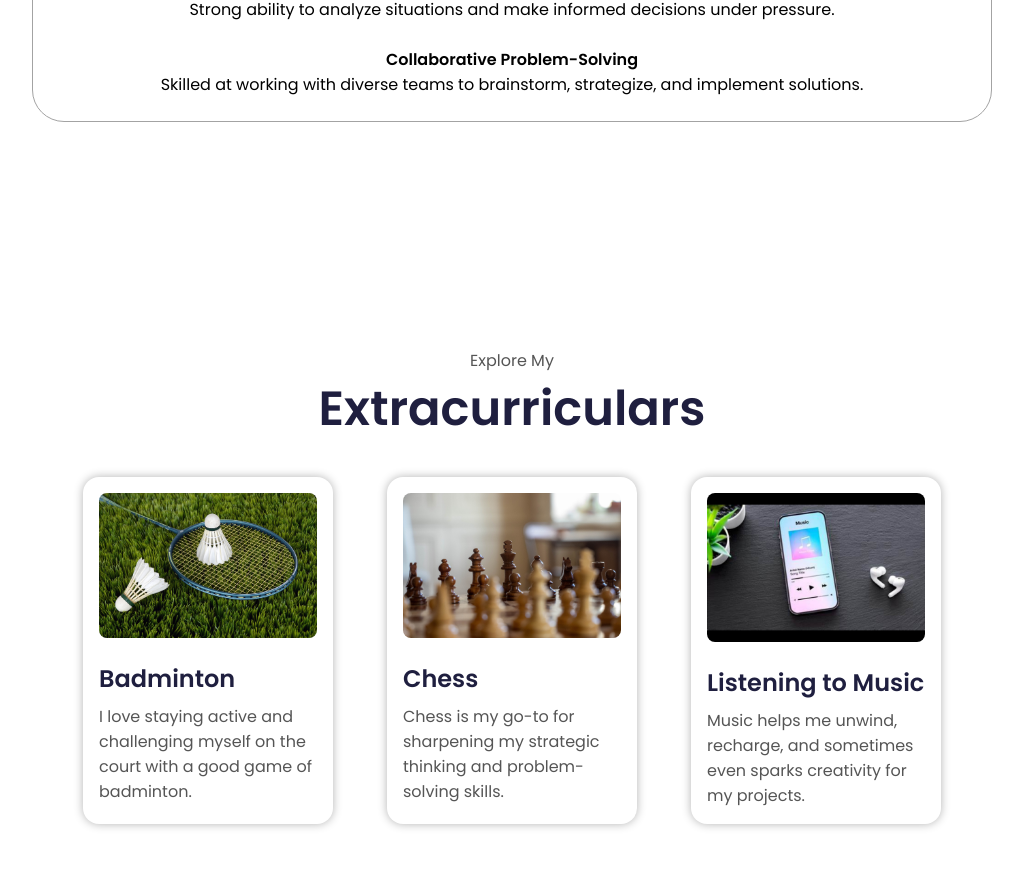
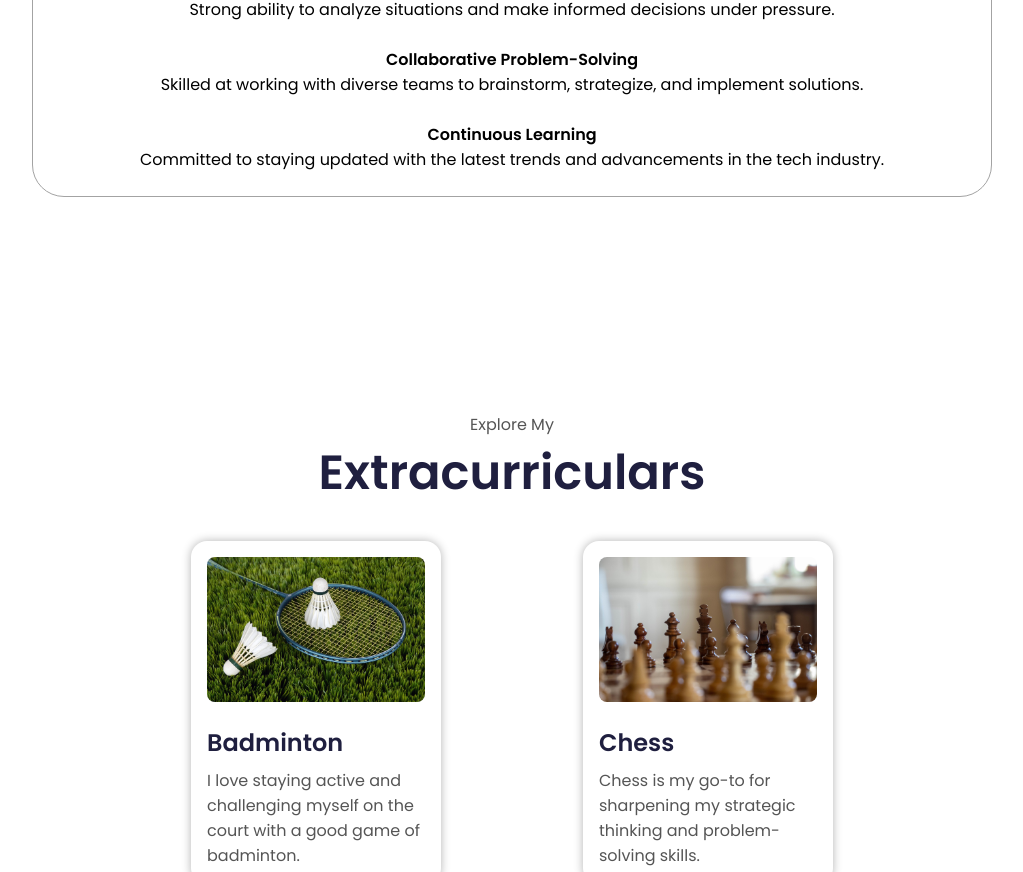
Before and after one commit to Srujankasturi/website, a plain HTML site: page index.html in a window 1280 px wide. Shown: the part 2060-2932 px from the top of the page, without its empty margins (128-1151 px from the left). Drawn offline with Linux system fonts and the light colour scheme.

Commit message:
Your commit message

```diff
--- a/index.html
+++ b/index.html
@@ -133,7 +133,10 @@
 
               <br>
               <h4>Collaborative Problem-Solving</h3> Skilled at working with diverse teams to brainstorm, strategize, and implement solutions.
-          </br>
+    <br>
+                <br>
+                <h4>Continuous Learning</h4> Committed to staying updated with the latest trends and advancements in the tech industry.
+              </br>
             <!-- New content ends here -->
           </div>
         </div>
--- a/style.css
+++ b/style.css
@@ -354,6 +354,7 @@ section {
 
 #experience {
   position: relative;
+
 }
 
 #experience p.section__text__p1 {
@@ -396,7 +397,7 @@ article .icon {
 /* EXTRACURRICULARS */
 
 #projects {
-  padding: 2rem;
+  padding: 6rem;
   background-color: #FFFFFF; /* Adjust background color */
   text-align: center;
   color: #1f1f3f; /* Text color */
@@ -524,7 +525,7 @@ footer .nav-links a:hover {
 }
 
 #projects {
-  scroll-margin-top: 60px;
+  scroll-margin-top: 0px;
 }
 
 
```
